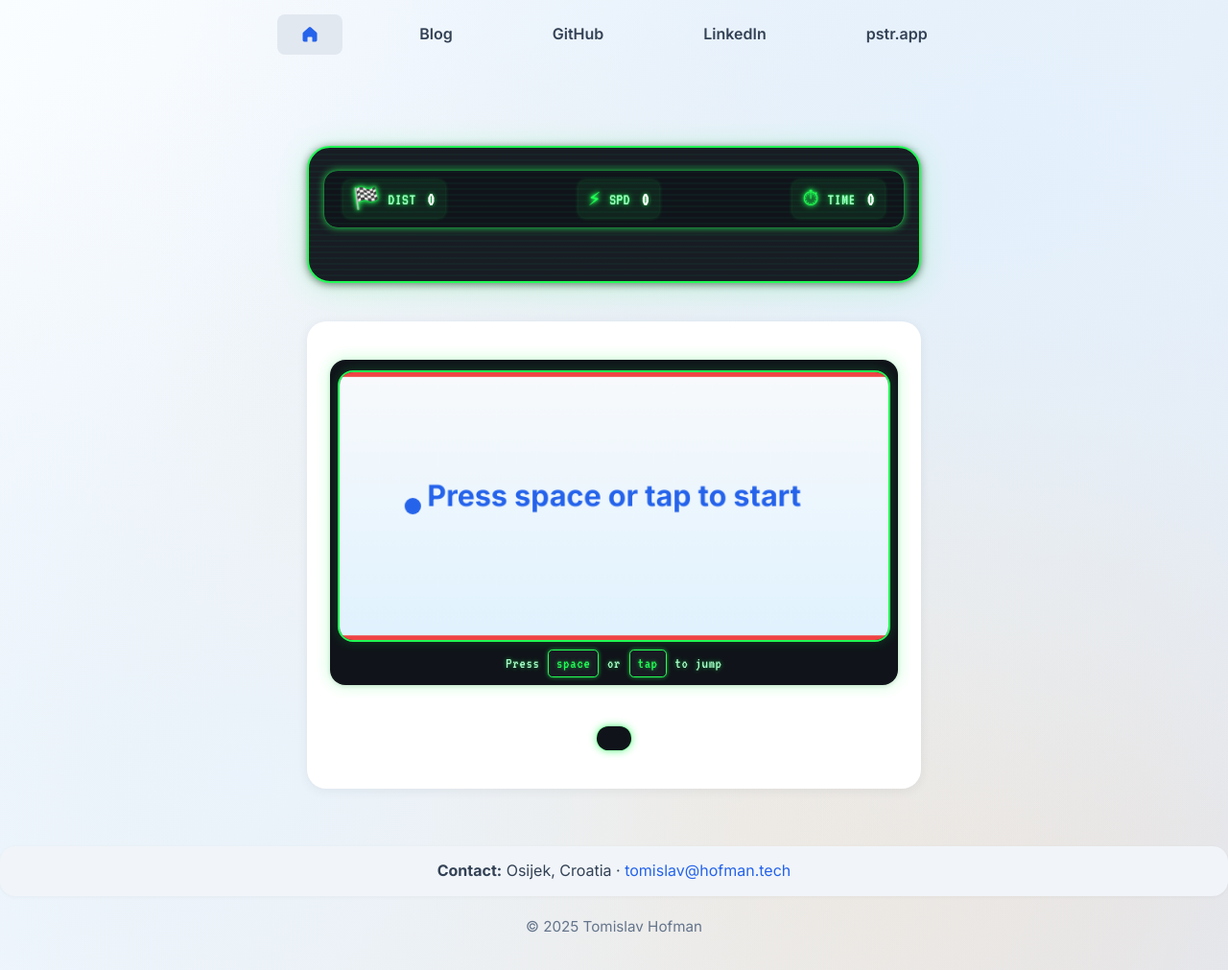
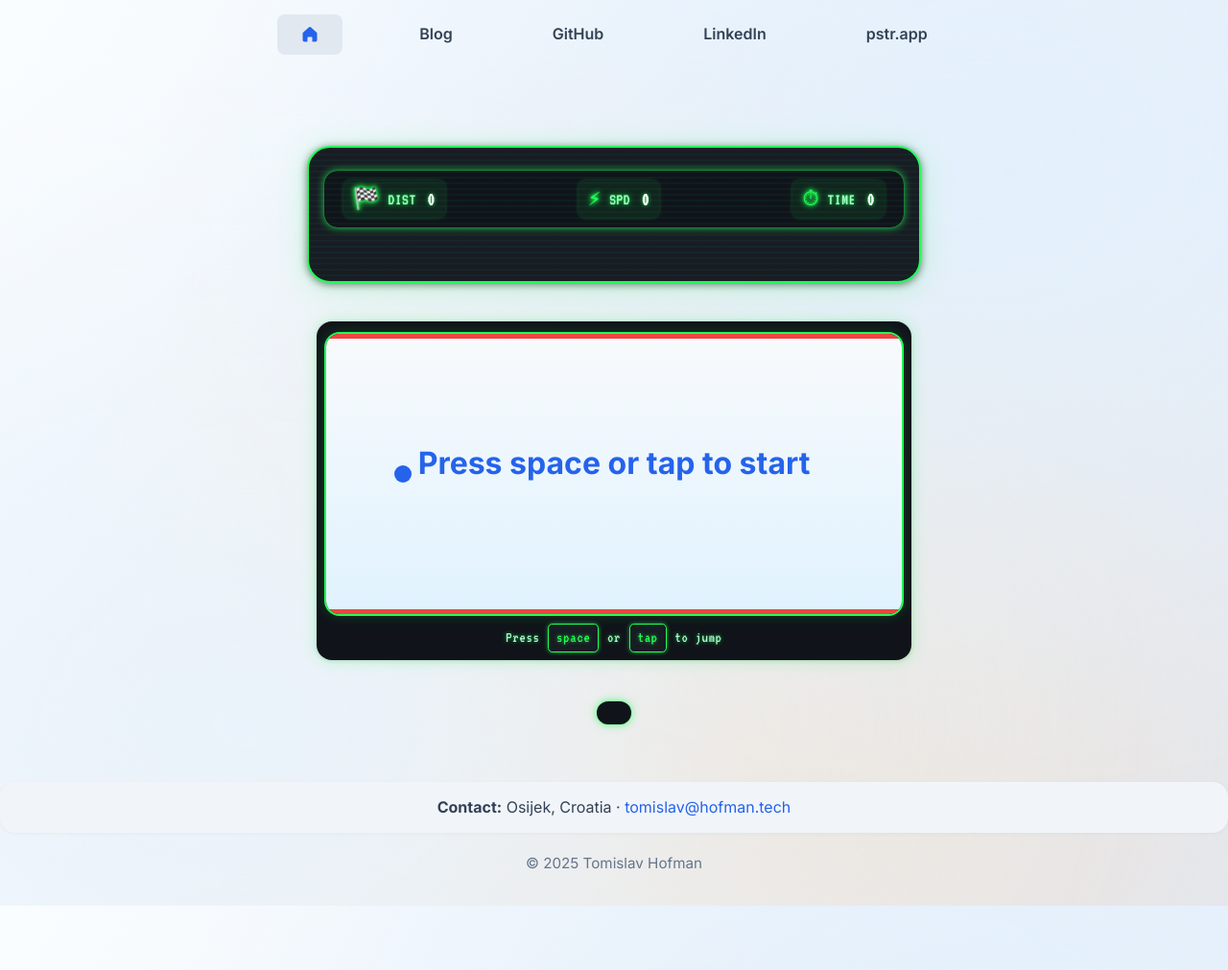
Before and after one commit to tomislavhofman/tomislavhofman.github.io, a Jekyll site: the page built from index.html, in a window 1280 px wide. Shown: the whole page at 96% size. Built offline with Jekyll 4.4.1, drawn with Linux system fonts in a browser that asks for light colours.

Commit message:
Fix layout and score.

```diff
--- a/_layouts/default.html
+++ b/_layouts/default.html
@@ -7,7 +7,7 @@
   <link rel="stylesheet" href="{{ '/css/custom.css' | relative_url }}">
   <link rel="icon" href="{{ '/favicon.ico' | relative_url }}">
 </head>
-<body>
+<body{% if page.url == "/" %} class="home-page"{% endif %}>
   <a href="#main-content" class="visually-hidden focusable">Skip to main content</a>
   {% include nav.html %}
   {% if page.url == "/" %}
--- a/css/custom.css
+++ b/css/custom.css
@@ -266,6 +266,13 @@ footer {
   footer {
     color: #94a3b8;
   }
+}
+
+/* Remove all padding and background from main-content only on home page */
+.home-page #main-content {
+  padding: 0 !important;
+  background: none !important;
+  box-shadow: none !important;
 }
 
 /* Blog listing */
```
Also changed, not shown: index.html (+6 -4 lines).
